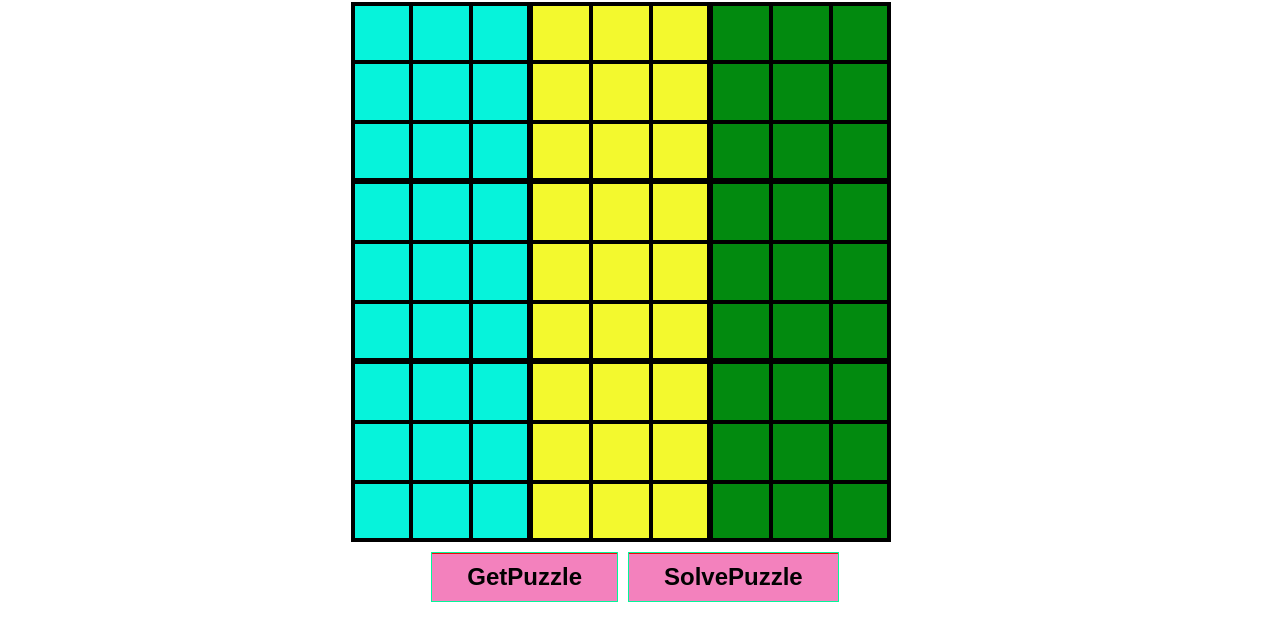
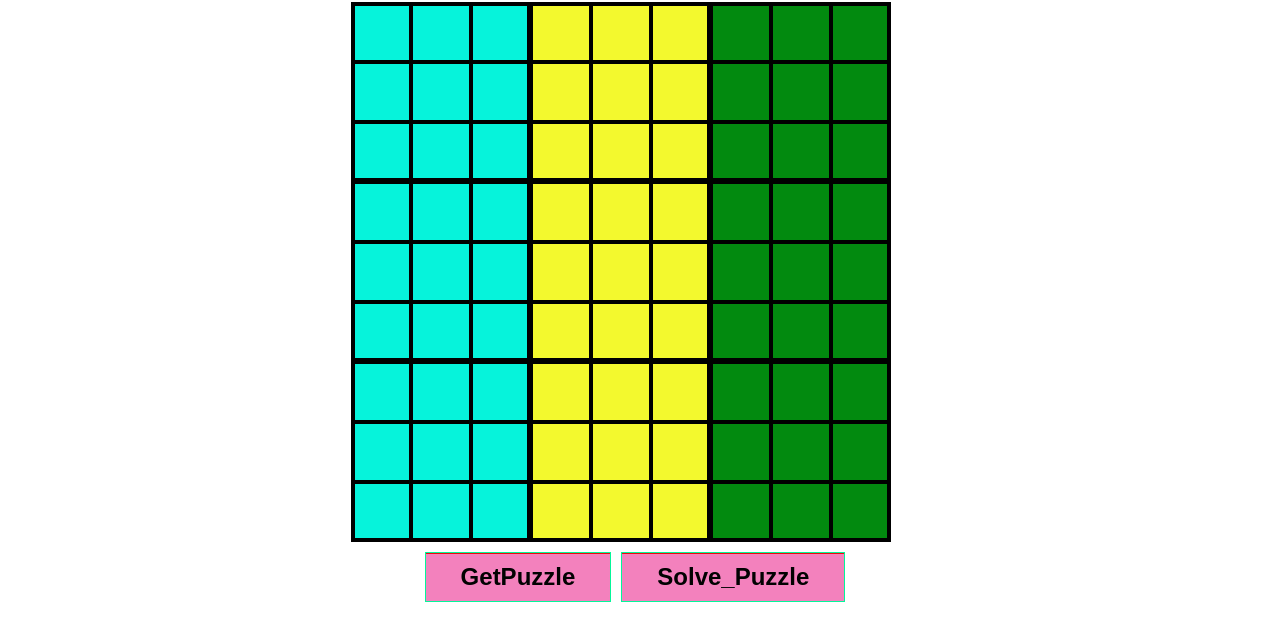
Before and after one commit to hittarth123/sudoko-solver, a plain HTML site: page index.html in a window 1280 px wide. Shown: the part 223-864 px from the top of the page. Drawn offline with Linux system fonts and the light colour scheme.

Commit message:
Update index.html

```diff
--- a/index.html
+++ b/index.html
@@ -103,7 +103,7 @@
 
     <div class="Buttons">
         <button id="GetPuzzle"> GetPuzzle </button>
-        <button id="SolvePuzzle"> SolvePuzzle </button>
+        <button id="SolvePuzzle"> Solve_Puzzle </button>
     </div>
 
     <script src="./Script.js"></script>
```
